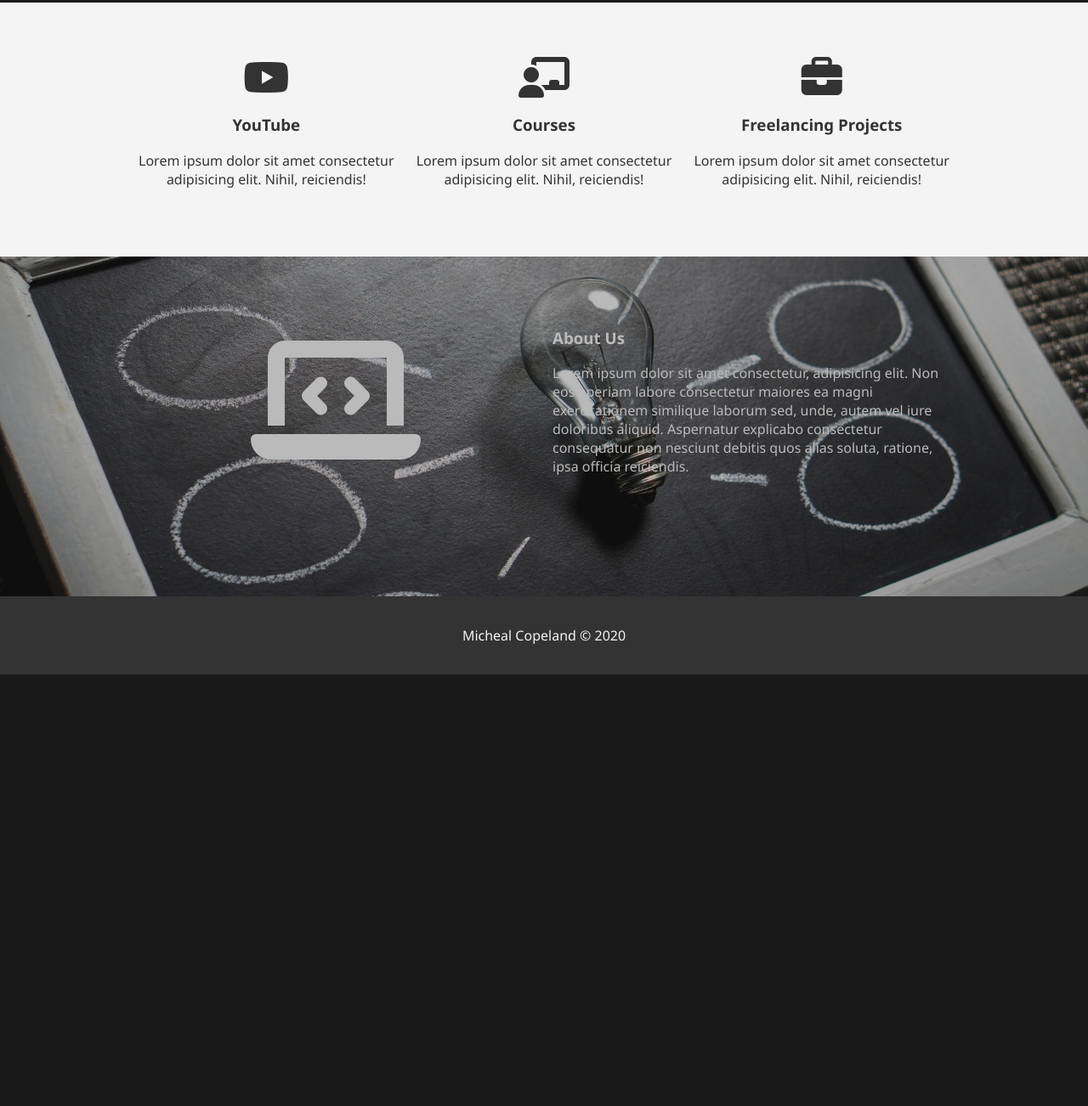
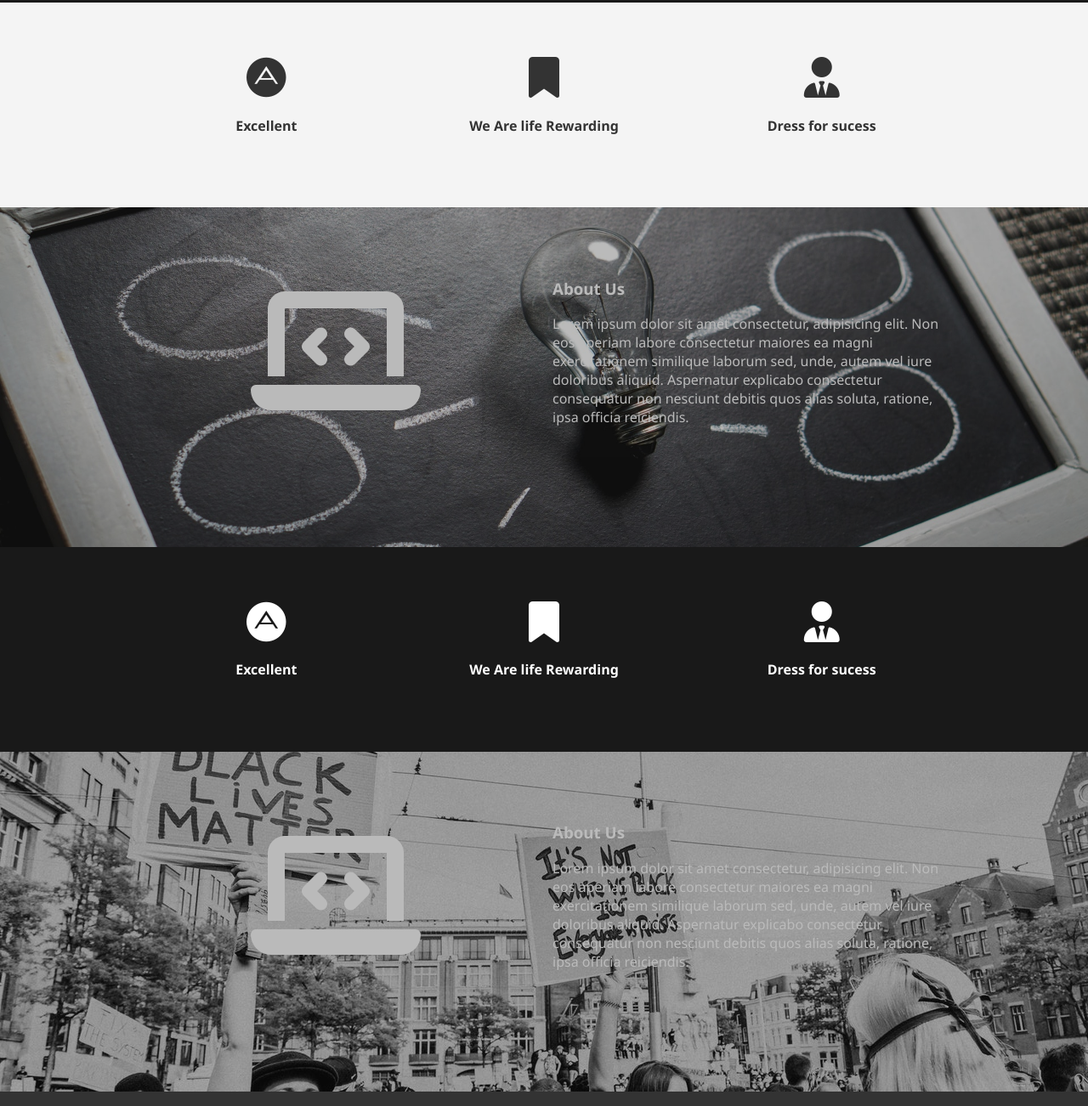
Before and after one commit to mcopela2/Blur_effect, a plain HTML site: page index.html in a window 1280 px wide. Shown: the part 1495-2797 px from the top of the page at 85% size. Before the commit the page ends 2289 px from the top, so only its background shows below. Drawn offline with Linux system fonts and the light colour scheme.

Commit message:
first commit

```diff
--- a/index.html
+++ b/index.html
@@ -80,33 +80,58 @@
     <section class="services bg-light">
       <div class="container grid-3 center">
         <div>
-          <i class="fab fa-youtube fa-3x"></i>
-          <h3>YouTube</h3>
-          <p>
-            Lorem ipsum dolor sit amet consectetur adipisicing elit. Nihil,
-            reiciendis!
-          </p>
+          <i class="fab fa-adn fa-3x"></i>
+          <h4>Excellent</h4>
         </div>
         <div>
-          <i class="fas fa-chalkboard-teacher fa-3x"></i>
-          <h3>Courses</h3>
-          <p>
-            Lorem ipsum dolor sit amet consectetur adipisicing elit. Nihil,
-            reiciendis!
-          </p>
+          <i class="fas fa-bookmark fa-3x"></i>
+          <h4>We Are life Rewarding</h4>
         </div>
         <div>
-          <i class="fas fa-briefcase fa-3x"></i>
-          <h3>Freelancing Projects</h3>
-          <p>
-            Lorem ipsum dolor sit amet consectetur adipisicing elit. Nihil,
-            reiciendis!
-          </p>
+          <i class="fas fa-user-tie fa-3x"></i>
+          <h4>Dress for sucess</h4>
         </div>
       </div>
     </section>
 
     <section class="about pimg4">
+      <div class="container">
+        <div class="grid-2">
+          <div class="center">
+            <i class="fas fa-laptop-code fa-10x"></i>
+          </div>
+          <div>
+            <h3>About Us</h3>
+            <p>
+              Lorem ipsum dolor sit amet consectetur, adipisicing elit. Non eos
+              aperiam labore consectetur maiores ea magni exercitationem
+              similique laborum sed, unde, autem vel iure doloribus aliquid.
+              Aspernatur explicabo consectetur consequatur non nesciunt debitis
+              quos alias soluta, ratione, ipsa officia reiciendis.
+            </p>
+          </div>
+        </div>
+      </div>
+    </section>
+
+    <section class="services">
+      <div class="container grid-3 center">
+        <div>
+          <i class="fab fa-adn fa-3x"></i>
+          <h4>Excellent</h4>
+        </div>
+        <div>
+          <i class="fas fa-bookmark fa-3x"></i>
+          <h4>We Are life Rewarding</h4>
+        </div>
+        <div>
+          <i class="fas fa-user-tie fa-3x"></i>
+          <h4>Dress for sucess</h4>
+        </div>
+      </div>
+    </section>
+
+    <section class="about pimg5">
       <div class="container">
         <div class="grid-2">
           <div class="center">
--- a/style.css
+++ b/style.css
@@ -9,7 +9,7 @@ body {
   content: "";
   height: 100vh;
   width: 100%;
-  background-image: url(https://image.ibb.co/gzOBup/showcase.jpg);
+  background-image: url(showcase.jpg);
   background-size: cover;
   background-repeat: no-repeat;
   background-position: center;
@@ -106,6 +106,19 @@ body {
   min-height: 400px;
 }
 
+.pimg5 {
+  position: relative;
+  opacity: 0.7;
+  background-position: center;
+  background-size: cover;
+  background-repeat: no-repeat;
+}
+
+.pimg5 {
+  background-image: url("about-background3.jpg");
+  min-height: 400px;
+}
+
 .bg-light {
   background: #f4f4f4;
   color: #333;
```
Also changed, not shown: about-background3.jpg (added), showcase.jpg.
